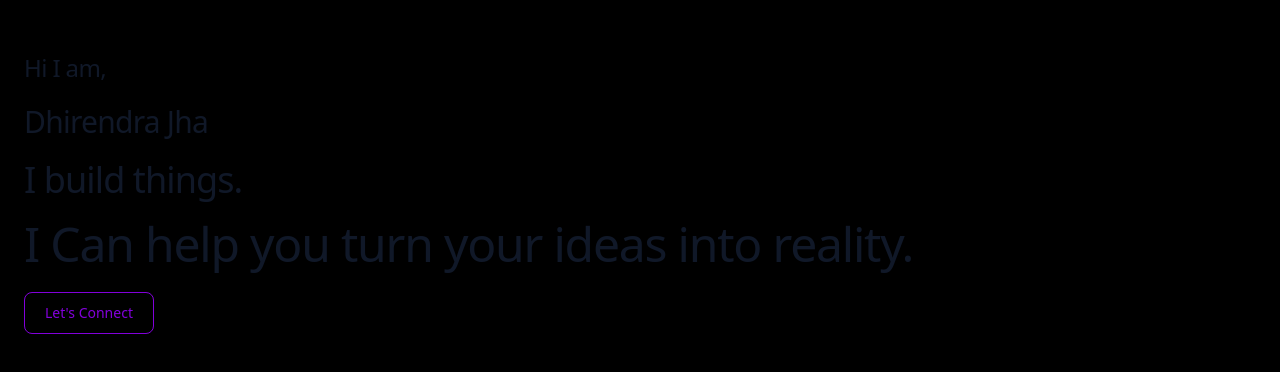
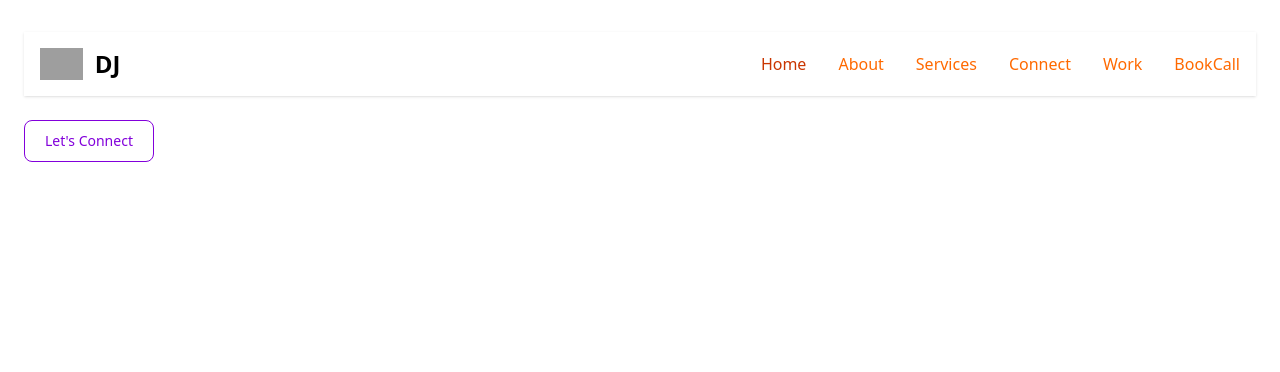
Before and after one commit to dhirendraj-cmd/dhirendraj, a React (Vite) app: page /about in a window 1280 px wide. Shown: the top 372 px of the page. Built offline with nearby package versions, Linux system fonts and the light colour scheme; grey boxes are pictures that could not be loaded.

Commit message:
added component files

```diff
--- a/index.html
+++ b/index.html
@@ -6,7 +6,7 @@
     <title>Dhirendra Jha</title>
   </head>
   <body>
-    <div id="root"  style="background-color: #000;"></div>
+    <div id="root"></div>
     <script type="module" src="/src/main.jsx"></script>
   </body>
 </html>
--- a/src/App.jsx
+++ b/src/App.jsx
@@ -1,11 +1,13 @@
 import { useState } from 'react'
 // import './App.css'
 import Main from './components/Main'
+import Header from './components/Header'
 
 function App() {
 
   return (
-      <div className='max-w-full h-screen dark:bg-gray-900 rounded-lg px-6 py-8 ring shadow-xl ring-gray-900/5'>
+      <div className='max-w-full h-screen dark:bg-gray-900 px-6 py-8 ring shadow-xl ring-gray-900/5'>
+        <Header />
         <Main />
       </div>
   )
--- /dev/null
+++ b/src/components/About.jsx
@@ -0,0 +1,9 @@
+function About() {
+    return (
+        <div>
+            <p>This is about page</p>
+        </div>
+    )
+}
+
+export default About
--- /dev/null
+++ b/src/components/BookCall.jsx
@@ -0,0 +1,9 @@
+function BookCall() {
+    return (
+        <div>
+            <p>This is BookCall page</p>
+        </div>
+    )
+}
+
+export default BookCall
--- /dev/null
+++ b/src/components/Connect.jsx
@@ -0,0 +1,9 @@
+function Connect() {
+    return (
+        <div>
+            <p>This is Connect page</p>
+        </div>
+    )
+}
+
+export default Connect
--- /dev/null
+++ b/src/components/Header.jsx
@@ -0,0 +1,48 @@
+import React from "react";
+
+
+export default function Header(){
+    return (
+        <header  className="shadow sticky z-50 top-0">
+
+                <nav className="bg-white border-gray-200 dark:bg-gray-900">
+                <div className="max-w-screen-xl flex flex-wrap items-center justify-between mx-auto p-4">
+                    <a href="#" className="flex items-center space-x-3 rtl:space-x-reverse">
+                        <img src="https://flowbite.com/docs/images/logo.svg" className="h-8" alt="Flowbite Logo" />
+                        <span className="self-center text-2xl font-semibold whitespace-nowrap dark:text-white">DJ</span>
+                    </a>
+                    <button data-collapse-toggle="navbar-default" type="button" className="inline-flex items-center p-2 w-10 h-10 justify-center text-sm text-gray-500 rounded-lg md:hidden hover:bg-gray-100 focus:outline-none focus:ring-2 focus:ring-gray-200 dark:text-gray-400 dark:hover:bg-gray-700 dark:focus:ring-gray-600" aria-controls="navbar-default" aria-expanded="false">
+                        <span className="sr-only">Open main menu</span>
+                        <svg className="w-5 h-5" aria-hidden="true" xmlns="http://www.w3.org/2000/svg" fill="none" viewBox="0 0 17 14">
+                            <path stroke="currentColor" stroke-linecap="round" stroke-linejoin="round" stroke-width="2" d="M1 1h15M1 7h15M1 13h15"/>
+                        </svg>
+                    </button>
+                    <div className="hidden w-full md:block md:w-auto" id="navbar-default">
+                    <ul className="font-medium flex flex-col p-4 md:p-0 mt-4 border border-gray-100 rounded-lg bg-gray-50 md:flex-row md:space-x-8 rtl:space-x-reverse md:mt-0 md:border-0 md:bg-white dark:bg-gray-800 md:dark:bg-gray-900 dark:border-gray-700">
+                        <li>
+                        <a href="#" className="block py-2 px-3 text-orange bg-blue-700 rounded-sm md:bg-transparent md:text-orange-700 md:p-0 dark:text-white md:dark:text-orange-500" aria-current="page">Home</a>
+                        </li>
+                        <li>
+                        <a href="#" className="block py-2 px-3 text-orange-500 rounded-sm hover:bg-orange-100 md:hover:bg-transparent md:border-0 md:hover:text-orange-700 md:p-0 dark:text-orange md:dark:hover:text-orange-500 dark:hover:bg-orange-700 dark:hover:text-white md:dark:hover:bg-transparent">About</a>
+                        </li>
+                        <li>
+                        <a href="#" className="block py-2 px-3 text-orange-500 rounded-sm hover:bg-orange-100 md:hover:bg-transparent md:border-0 md:hover:text-orange-700 md:p-0 dark:text-orange md:dark:hover:text-orange-500 dark:hover:bg-orange-700 dark:hover:text-white md:dark:hover:bg-transparent">Services</a>
+                        </li>
+                        <li>
+                        <a href="#" className="block py-2 px-3 text-orange-500 rounded-sm hover:bg-orange-100 md:hover:bg-transparent md:border-0 md:hover:text-orange-700 md:p-0 dark:text-orange md:dark:hover:text-orange-500 dark:hover:bg-orange-700 dark:hover:text-white md:dark:hover:bg-transparent">Connect</a>
+                        </li>
+                        <li>
+                        <a href="#" className="block py-2 px-3 text-orange-500 rounded-sm hover:bg-orange-100 md:hover:bg-transparent md:border-0 md:hover:text-orange-700 md:p-0 dark:text-orange md:dark:hover:text-orange-500 dark:hover:bg-orange-700 dark:hover:text-white md:dark:hover:bg-transparent">Work</a>
+                        </li>
+                        <li>
+                        <a href="#" className="block py-2 px-3 text-orange-500 rounded-sm hover:bg-orange-100 md:hover:bg-transparent md:border-0 md:hover:text-orange-700 md:p-0 dark:text-orange md:dark:hover:text-orange-500 dark:hover:bg-orange-700 dark:hover:text-white md:dark:hover:bg-transparent">BookCall</a>
+                        </li>
+                    </ul>
+                    </div>
+                </div>
+                </nav>
+
+
+        </header>
+    )
+}
--- a/src/components/Main.jsx
+++ b/src/components/Main.jsx
@@ -2,12 +2,6 @@
 
     return (
         <>
-           <div>
-                <h3 className="text-gray-900 dark:text-white mt-5 text-2xl font-medium tracking-tight">Hi I am,</h3>
-                <h2 className="text-gray-900 dark:text-white mt-5 text-3xl font-medium tracking-tight ">Dhirendra Jha</h2>
-                <h1 className="text-gray-900 dark:text-white mt-5 text-4xl font-medium tracking-tight ">I build things.</h1>
-                <h1 className="text-gray-900 dark:text-white mt-5 text-5xl font-medium tracking-tight ">I Can help you turn your ideas into reality.</h1>
-           </div>
            <br/>
            <div>
                 <button className="text-purple-700 hover:text-white border border-purple-700 hover:bg-purple-800 focus:ring-4 focus:outline-none focus:ring-purple-300 font-medium rounded-lg text-sm px-5 py-2.5 text-center me-2 mb-2 dark:border-purple-400 dark:text-purple-400 dark:hover:text-white dark:hover:bg-purple-500 dark:focus:ring-purple-900 cursor-pointer">Let's Connect</button>
--- /dev/null
+++ b/src/components/Services.jsx
@@ -0,0 +1,9 @@
+function Services() {
+    return (
+        <div>
+            <p>This is Services page</p>
+        </div>
+    )
+}
+
+export default Services
--- /dev/null
+++ b/src/components/Work.jsx
@@ -0,0 +1,9 @@
+function Work() {
+    return (
+        <div>
+            <p>This is Work page</p>
+        </div>
+    )
+}
+
+export default Work
```
Also changed, not shown: src/components/Footer.jsx (added).
